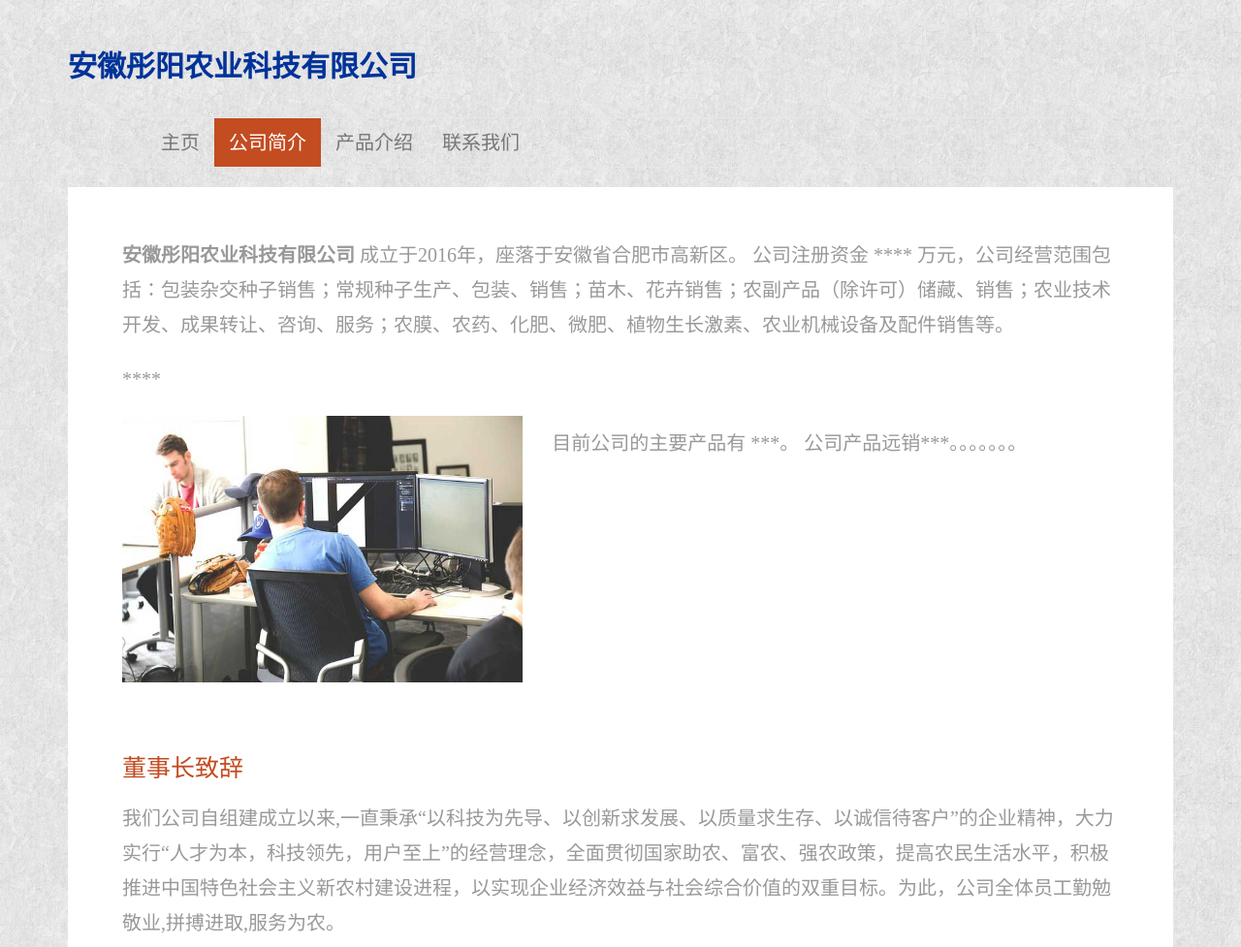
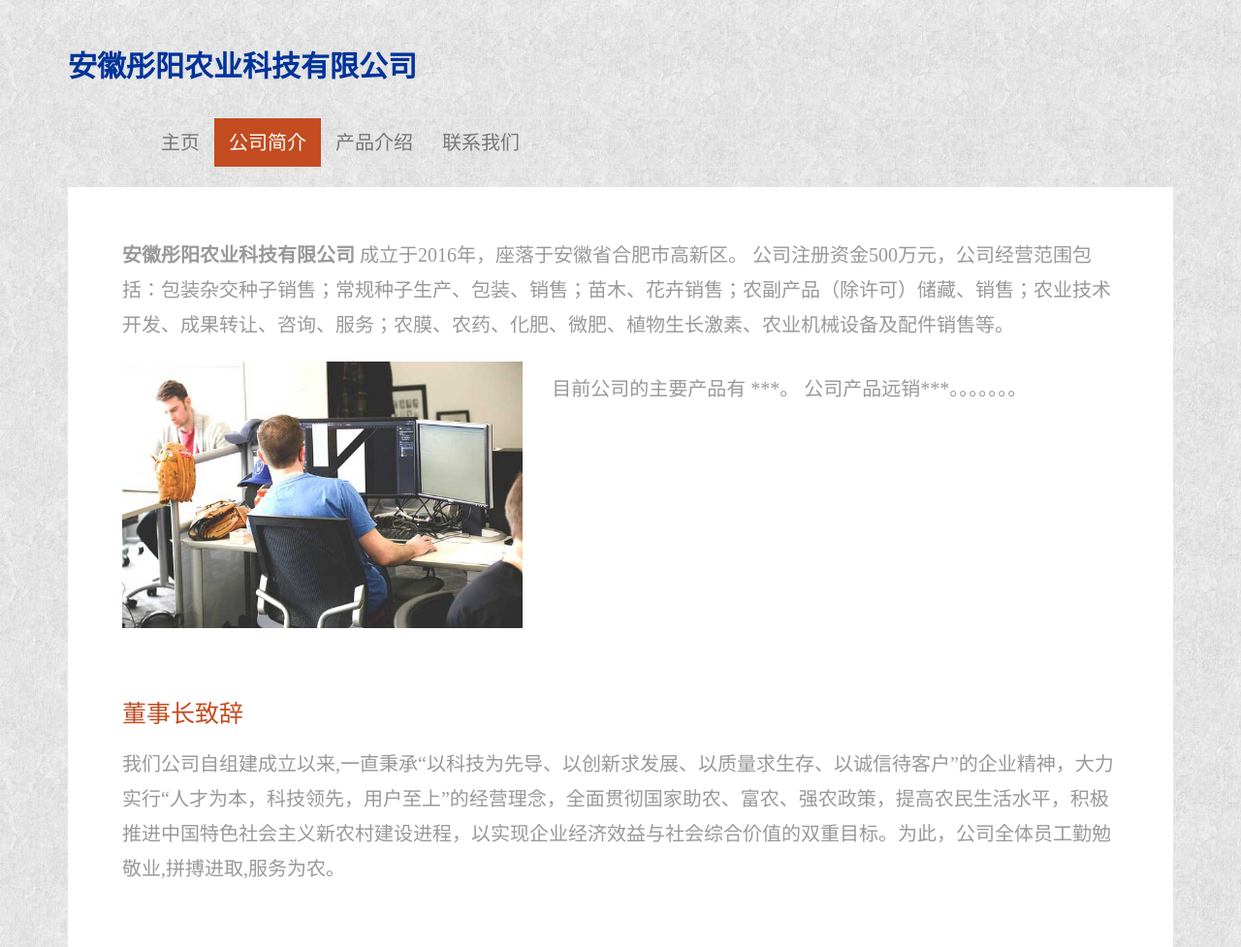
Before and after one commit to ahtongyang/ahtongyang.github.io, a plain HTML site: page about.html in a window 1280 px wide. Shown: the top 977 px of the page at 97% size. Drawn offline with Linux system fonts and the light colour scheme.

Commit message:
ahtongyang update

```diff
--- a/about.html
+++ b/about.html
@@ -67,12 +67,12 @@
 			<div class="about-info">
 
 				<p> <span>安徽彤阳农业科技有限公司</span>  成立于2016年，座落于安徽省合肥市高新区。
-				公司注册资金 **** 万元，公司经营范围包括：包装杂交种子销售；常规种子生产、包装、销售；苗木、花卉销售；农副产品（除许可）储藏、销售；农业技术开发、成果转让、咨询、服务；农膜、农药、化肥、微肥、植物生长激素、农业机械设备及配件销售等。
+				公司注册资金500万元，公司经营范围包括：包装杂交种子销售；常规种子生产、包装、销售；苗木、花卉销售；农副产品（除许可）储藏、销售；农业技术开发、成果转让、咨询、服务；农膜、农药、化肥、微肥、植物生长激素、农业机械设备及配件销售等。
 				</p>
 
 				<p>
 
-				   ****
+
 
 				</p>
 
```
